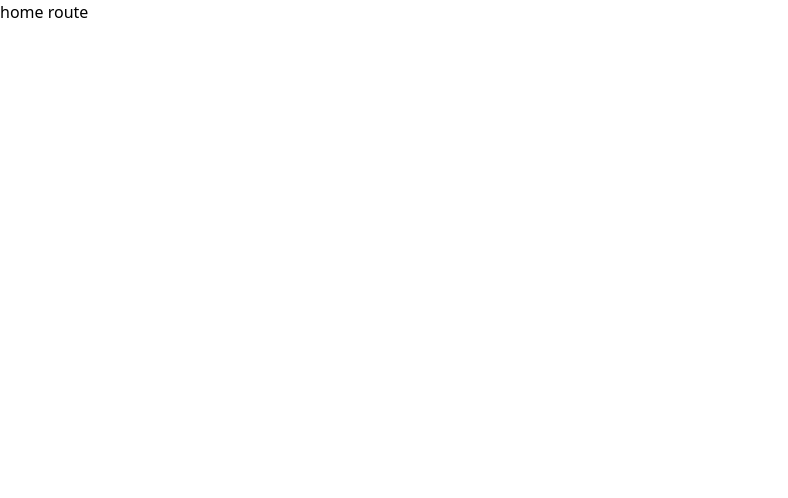
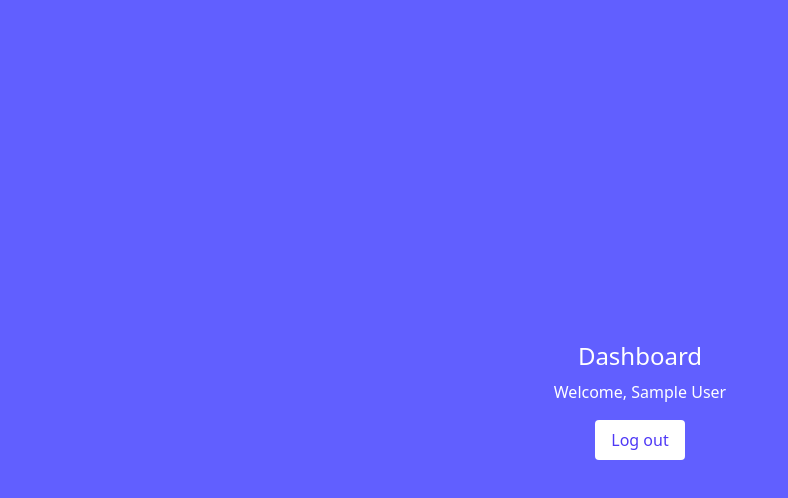
Before and after one commit to satyamdevv27/AI-language-tutor, a React app in the folder frontend/: page /home in a window 1280 px wide. Shown: the top 498 px of the page, without its empty margins (0-788 px from the left). Built offline with nearby package versions, Linux system fonts and the light colour scheme; sample sign-in values are in the browser's storage; the HTML template or start-up script is replaced by a standard one.

Commit message:
authentication is done reset pwd remaining

```diff
--- a/frontend/src/App.jsx
+++ b/frontend/src/App.jsx
@@ -1,23 +1,29 @@
-import React from 'react'
-import {Routes , Route, Navigate} from 'react-router-dom'
-import Login from './pages/login.jsx'
-import Signup from './pages/signup.jsx'
-import Home from './pages/home.jsx'
-import Star from './pages/star.jsx'
+import { Routes, Route } from "react-router-dom";
+import Login from "./pages/login.jsx";
+import Signup from "./pages/signup.jsx";
+import Home from "./pages/dashboard.jsx";
+
+import PrivateRoute from "./pages/protectedRoute.jsx";
+import Reset from "./pages/reset.jsx";
 function App() {
-
-
   return (
-    <div className='App'>
+    <div className="App">
       <Routes>
-        <Route path='/' element={<Login/>} />
-        <Route path='/login' element={<Login/>}/>
-        <Route path='/signup' element={<Signup/>}/>
-        <Route path='/home' element={<Home/>}/>
-        <Route path='*' element={<Star/>} />
+        <Route path="/" element={<Login />} />
+        <Route path="/login" element={<Login />} />
+        <Route path="/signup" element={<Signup />} />
+        <Route
+          path="/home"
+          element={
+            <PrivateRoute>
+              <Home />
+            </PrivateRoute>
+          }
+        />
+        <Route path="/reset" element={<Reset />} />
       </Routes>
     </div>
-  )
+  );
 }
 
-export default App
+export default App;
--- /dev/null
+++ b/frontend/src/pages/dashboard.jsx
@@ -0,0 +1,34 @@
+import { useNavigate } from "react-router-dom";
+import { useState } from "react";
+
+function Home() {
+  const navigate = useNavigate();
+
+  const [loggedInUser] = useState(() => {
+    const user = JSON.parse(localStorage.getItem("user"));
+    return user ? user.name : "";
+  });
+
+  const handleLogout = () => {
+    localStorage.removeItem("token");
+    localStorage.removeItem("user");
+    navigate("/login");
+  };
+
+  return (
+    <div className="h-screen w-screen flex flex-col justify-center items-center bg-indigo-500 text-white">
+      <h1 className="text-2xl">Dashboard</h1>
+      <h2 className="mt-2">Welcome, {loggedInUser}</h2>
+
+      {/* Your future dashboard UI goes here */}
+      <button
+        onClick={handleLogout}
+        className="mt-4 bg-white text-indigo-600 px-4 py-2 rounded"
+      >
+        Log out
+      </button>
+    </div>
+  );
+}
+
+export default Home;
--- a/frontend/src/pages/home.jsx
+++ /dev/null
@@ -1,11 +0,0 @@
-import React from 'react'
-
-function Home() {
-  return (
-    <div>
-      <h1>home route</h1>
-    </div>
-  )
-}
-
-export default Home;
--- a/frontend/src/pages/login.jsx
+++ b/frontend/src/pages/login.jsx
@@ -1,6 +1,6 @@
 import React from "react";
 import { useState } from "react";
-import {useNavigate} from 'react-router-dom';
+import { Link, useNavigate } from "react-router-dom";
 
 function Login() {
   const [email, setEmail] = useState("");
@@ -26,21 +26,21 @@ function Login() {
         body: JSON.stringify({ email, password }),
       });
       const data = await res.json();
-      if(!res.ok){
+      if (!res.ok) {
         setError(data.message);
         return;
       }
       localStorage.setItem("token", data.token);
       localStorage.setItem("user", JSON.stringify(data.user));
-      alert("Login successful!");
+      localStorage.setItem("loggedinuser", data.user.name);
+      alert("Login successful");
       Navigate("/home");
       setEmail("");
       setPassword("");
     } catch (err) {
+      console.log(err);
       setError("server error");
-
-    }
-    finally{
+    } finally {
       setLoading(false);
     }
   };
@@ -51,7 +51,7 @@ function Login() {
         <h2 className="font-[Lato] text-2xl font-bold pt-2 ml-15">login</h2>
         <form
           action=""
-           onSubmit={handlelogin}
+          onSubmit={handlelogin}
           className="flex flex-col justify-center items-center   pt-13 pb-15 pl-15 pr-15 gap-3"
         >
           <div className="flex flex-col">
@@ -82,7 +82,6 @@ function Login() {
                 setPassword(e.target.value);
               }}
               value={password}
-
             />
           </div>
           <p>{error}</p>
@@ -93,6 +92,12 @@ function Login() {
           >
             login
           </button>
+          <p>
+            forget password {""}
+            <Link to={"/reset"} className="text-indigo-600 underline">
+              reset
+            </Link>
+          </p>
         </form>
       </div>
     </div>
--- /dev/null
+++ b/frontend/src/pages/protectedRoute.jsx
@@ -0,0 +1,14 @@
+import { Navigate } from "react-router-dom";
+
+const PrivateRoute = ({ children }) => {
+  const token = localStorage.getItem("token");
+  const user = localStorage.getItem("user");
+
+  if (!token || !user) {
+    return <Navigate to="/login" replace />;
+  }
+
+  return children;
+};
+
+export default PrivateRoute;
--- /dev/null
+++ b/frontend/src/pages/reset.jsx
@@ -0,0 +1,11 @@
+import React from 'react'
+
+function reset() {
+  return (
+    <div>
+      this id a reset Route
+    </div>
+  )
+}
+
+export default reset
--- a/frontend/src/pages/signup.jsx
+++ b/frontend/src/pages/signup.jsx
@@ -1,5 +1,4 @@
-
-
+import { Link } from "react-router-dom";
 
 import { useState } from "react";
 
@@ -97,6 +96,13 @@ const Signup = () => {
           >
             {loading ? "Signing up..." : "Sign Up"}
           </button>
+
+          <p>
+            Already have an account?{" "}
+            <Link to="/login" className="text-indigo-600 underline">
+              Login
+            </Link>
+          </p>
         </form>
       </div>
     </div>
--- a/frontend/src/pages/star.jsx
+++ /dev/null
@@ -1,11 +0,0 @@
-import React from 'react'
-
-function Star() {
-  return (
-    <div>
-      mein star hoon
-    </div>
-  )
-}
-
-export default Star;
```
